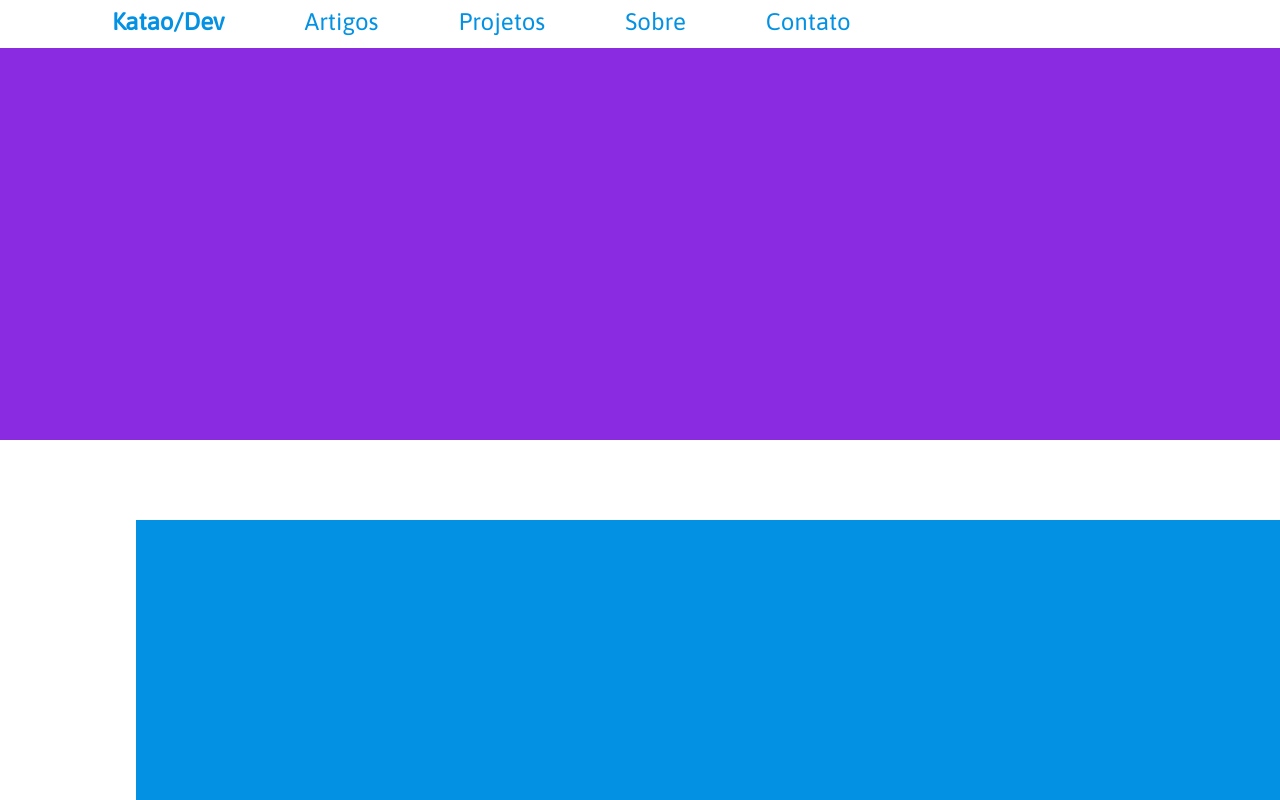
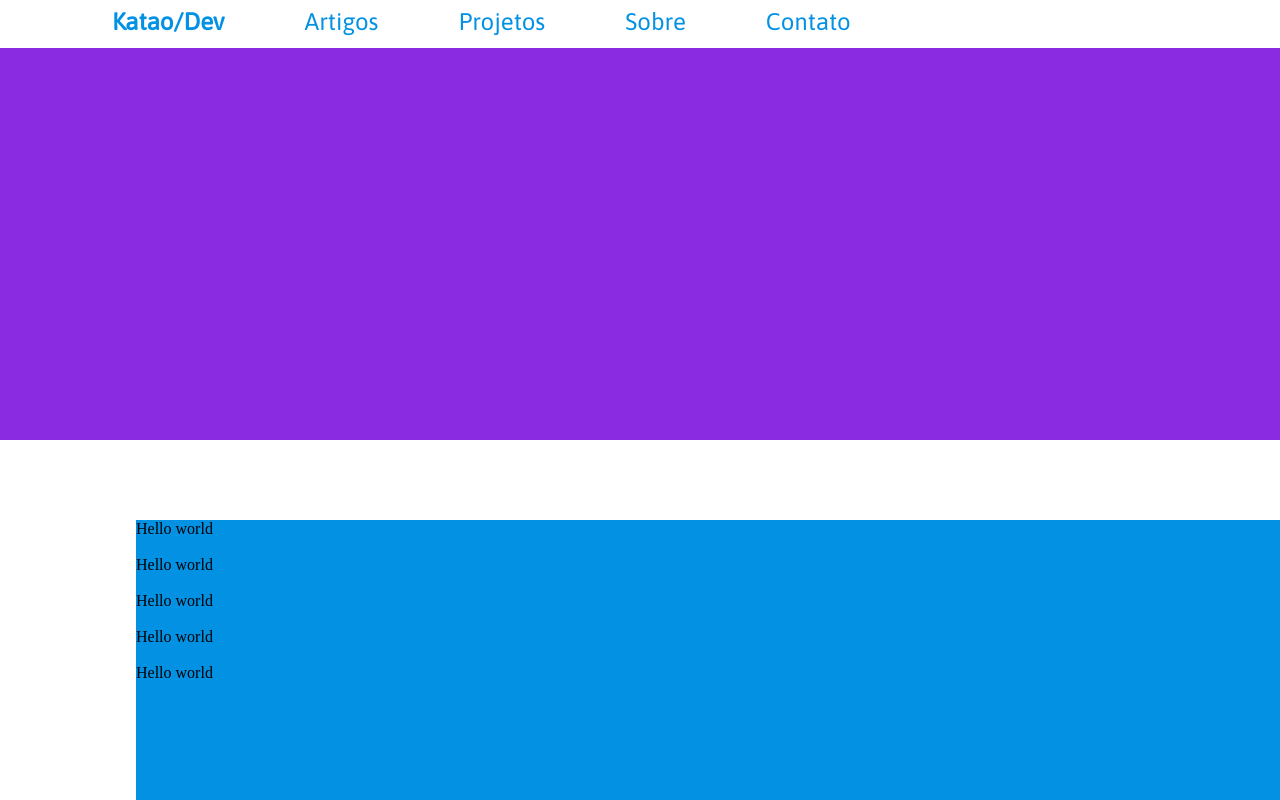
Before and after one commit to FelipeKatao/kataoDev, a React (Create React App) app in the folder kataodev/: page / in a window 1280 px wide. Shown: the top 800 px of the page. Built offline with nearby package versions, Linux system fonts and the light colour scheme.

Commit message:
update test with for

```diff
--- /dev/null
+++ b/kataodev/src/components/Articlesmini.js
@@ -0,0 +1,12 @@
+import React from 'react'
+
+function ArticlesMini(){
+    return(
+        <>
+        <div>Hello world</div>
+        <br></br>
+        </>
+    )
+}
+
+export default ArticlesMini
--- a/kataodev/src/pages/Mainpage.js
+++ b/kataodev/src/pages/Mainpage.js
@@ -1,13 +1,19 @@
 import React from 'react'
 import Banner from '../components/Banner.js'
 import Rodape from '../components/Rodape.js'
+import ArticlesMini from '../components/Articlesmini.js'
 
 function MainPage(){
+    var elements = []
+    for (var i=0;i<5;i++){
+        elements.push(<ArticlesMini></ArticlesMini>)
+    }
     return(
         <>
         <Banner></Banner>
         <div className="gridColuns">
             <div className="articlesCreated">
+                {elements}
             </div>
             <div className="articlesCreated"></div>
         </div>
```
